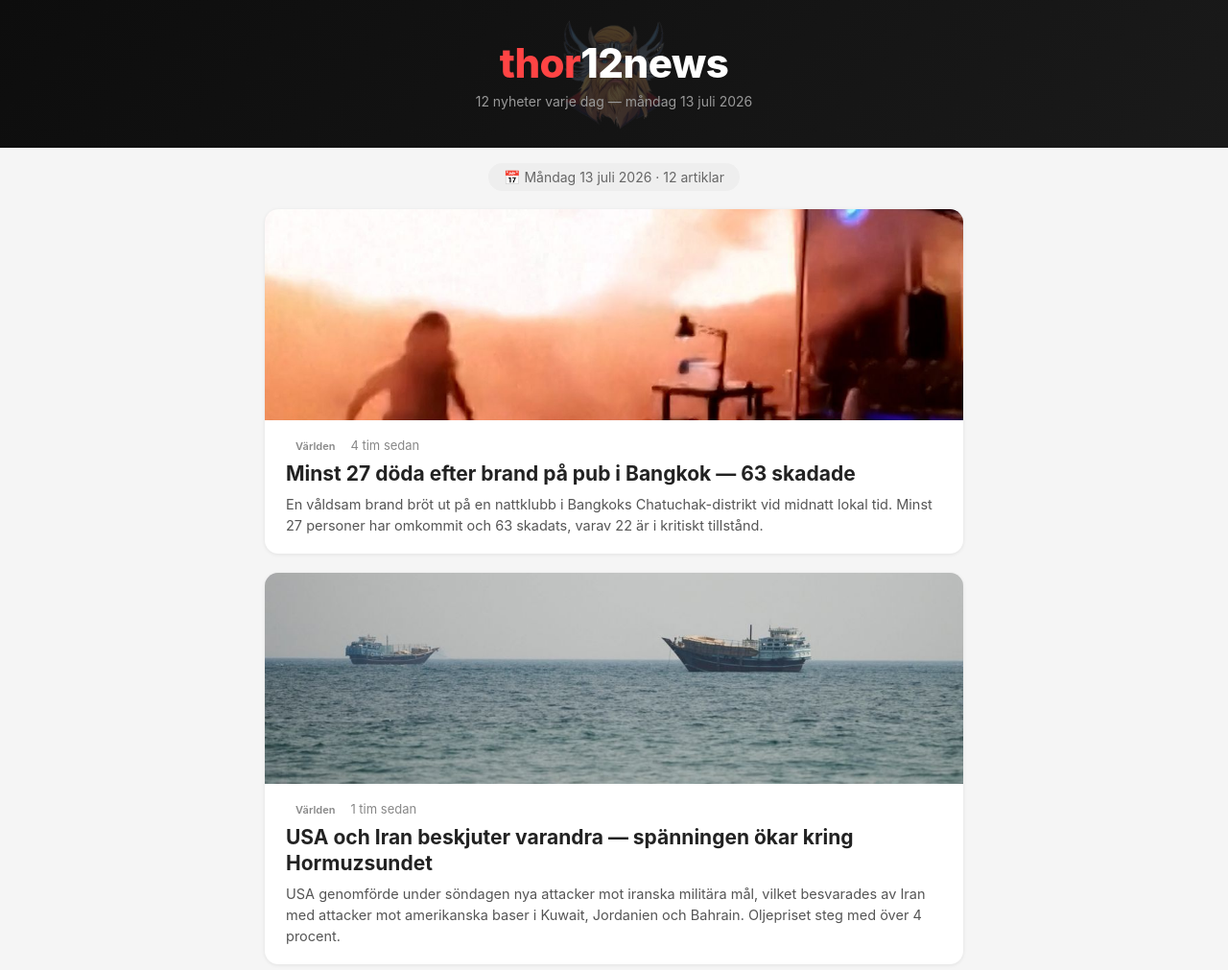
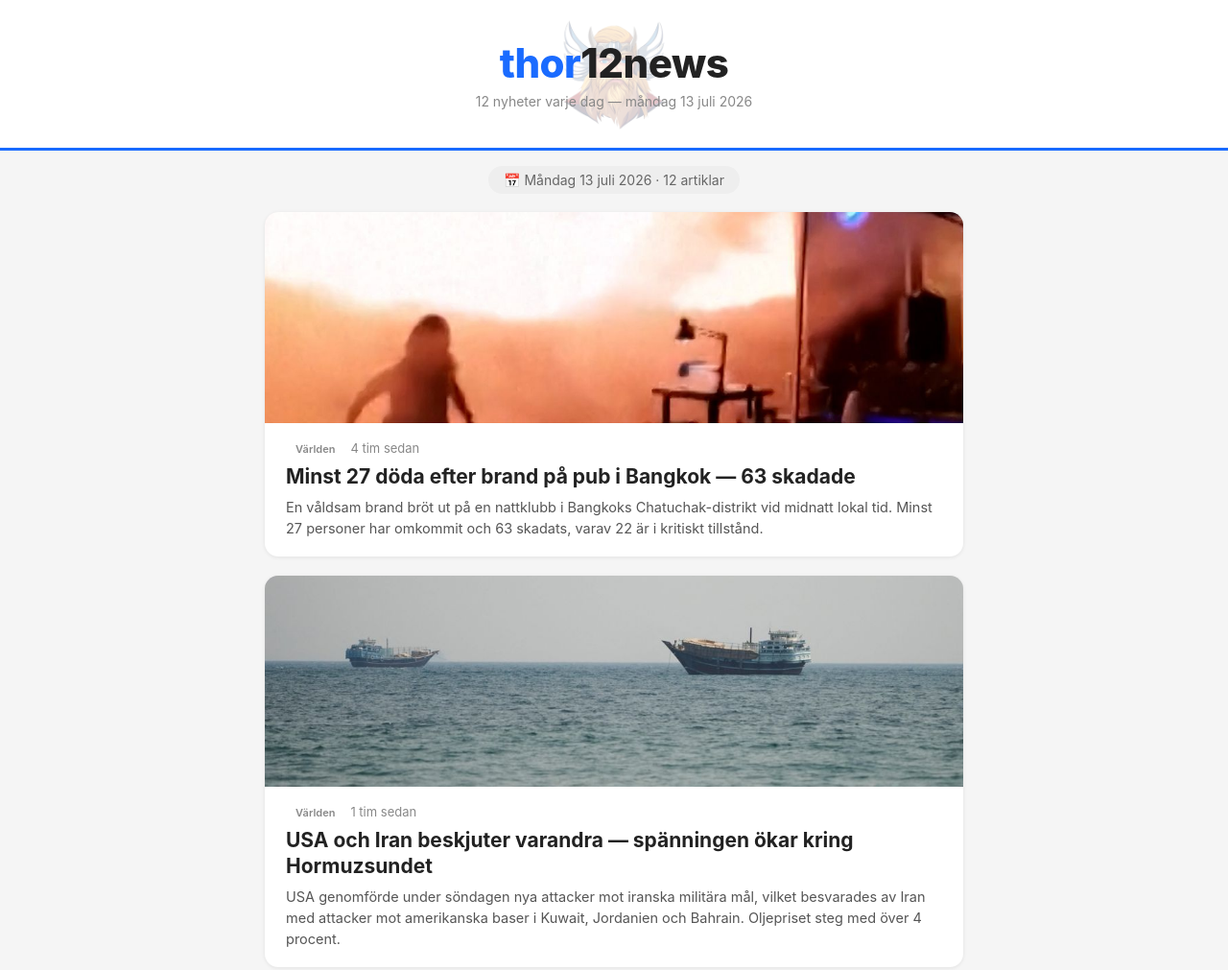
Before and after one commit to kaktusplanta77/anyheter, a plain HTML site: page docs/index.html in a window 1280 px wide. Shown: the top 1011 px of the page at 96% size. Drawn offline with Linux system fonts and the light colour scheme.

Commit message:
fix: white/blue/white color scheme for thor12news

```diff
--- a/docs/index.html
+++ b/docs/index.html
@@ -9,9 +9,10 @@
 * { margin: 0; padding: 0; box-sizing: border-box; }
 body { font-family: -apple-system, BlinkMacSystemFont, 'Segoe UI', Roboto, sans-serif; background: #f5f5f5; color: #222; }
 header {
-  background: linear-gradient(135deg, #0d0d0d 0%, #1a1a1a 100%);
-  color: #fff; padding: 40px 0; text-align: center;
+  background: #fff;
+  color: #222; padding: 40px 0; text-align: center;
   position: relative; overflow: hidden;
+  border-bottom: 3px solid #1a6bff;
 }
 header .thor-bg {
   position: absolute; top: 50%; left: 50%;
@@ -20,8 +21,8 @@ header .thor-bg {
   pointer-events: none; z-index: 1;
 }
 header h1 { position: relative; z-index: 2; display: inline-block; font-size: 42px; font-weight: 800; letter-spacing: -0.5px; }
-header h1 span { color: #ff4444; }
-header p.sub { color: #999; font-size: 14px; margin-top: 6px; position: relative; z-index: 2; }
+header h1 span { color: #1a6bff; }
+header p.sub { color: #888; font-size: 14px; margin-top: 6px; position: relative; z-index: 2; }
 .container { max-width: 760px; margin: 0 auto; padding: 20px 16px; }
 .date-badge { text-align: center; margin-bottom: 24px; }
 .date-badge span { background: #eee; padding: 6px 16px; border-radius: 20px; font-size: 14px; color: #666; }
```
Also changed, not shown: docs/artikel/als-behandling-anna.html (+4 -3 lines), docs/artikel/bangkok-brand.html (+4 -3 lines), docs/artikel/bangladesh-skyfall.html (+4 -3 lines), docs/artikel/emp-bomb-sverige.html (+4 -3 lines), docs/artikel/gibraltar-grans-bort.html (+4 -3 lines), docs/artikel/lindsey-graham-dod.html (+4 -3 lines), docs/artikel/paris-skogsbrand.html (+4 -3 lines), docs/artikel/sinner-wimbledon.html (+4 -3 lines), docs/artikel/spacex-ras-ipo.html (+4 -3 lines), docs/artikel/trafikverket-jo-granskning.html (+4 -3 lines), docs/artikel/tyfon-bavi-kina.html (+4 -3 lines), docs/artikel/us-iran-hormuz.html (+4 -3 lines), scripts/build.js (+9 -7 lines).
